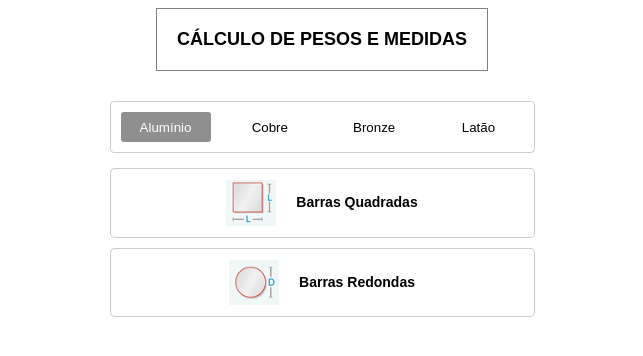
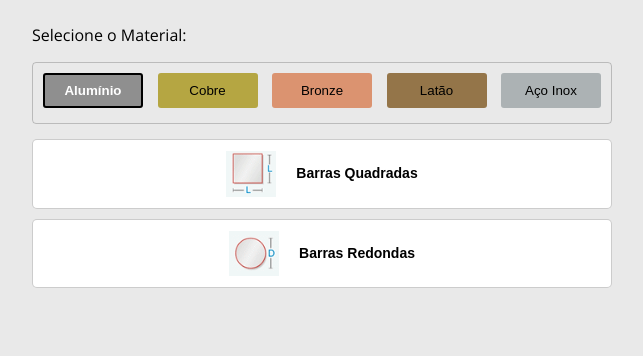
Before and after one commit to samircunha/CalculatorMetals, a plain HTML site: page index.html in a window 1280 px wide. Both pictures are taken after a click on the button "Alumínio". Shown: the whole page, without its empty margins (318-961 px from the left). Drawn offline with nearby package versions, Linux system fonts and the light colour scheme.

Commit message:
ajuste de cores dos botões. Adição do botão de açõ inox. Adição de função que deixa apenas um tipo de material aberto para cálculo.

```diff
--- a/index.html
+++ b/index.html
@@ -12,14 +12,13 @@
 
 <body>
     <section class='measurement-calculator'>
-        <div class='measurement-calculator__title'>
-            <button class='title'>CÁLCULO DE PESOS E MEDIDAS</button>
-        </div>
+        <p>Selecione o Material: </p>
         <div class='material-button'>
             <button class='material-button__buttons button-aluminio' onclick='handleSelectMaterial("aluminio")'>Alumínio</button>
             <button class='material-button__buttons button-cobre' onclick='handleSelectMaterial("cobre")'>Cobre</button>
             <button class='material-button__buttons button-bronze' onclick='handleSelectMaterial("bronze")'>Bronze</button>
             <button class='material-button__buttons button-latao' onclick='handleSelectMaterial("latao")'>Latão</button>
+            <button class='material-button__buttons button-acoinox' onclick='handleSelectMaterial("acoinox")'>Aço Inox</button>
         </div>
         <div class='measurement-calculator__body'>
             <div class='products-options'>
--- a/scripts/index.js
+++ b/scripts/index.js
@@ -1,6 +1,6 @@
 let materialSelected = '';
 let materialButtonSelected = '';
-let checkHidden = {lastOpen: '', bartype:'', status: 'close'};
+let checkOpenedNav = {status: 'close', openedNav: {classNavOpened: '', barTypeOpened: ''}};
 
 class CalculationArea {
   constructor(type, material, value) {
@@ -14,6 +14,7 @@ class CalculationArea {
     { material: "bronze", value: 8.7 / 1000 },
     { material: "cobre", value: 8.93 / 1000 },
     { material: "latao", value: 8.7 / 1000 },
+    { material: "acoinox", value: 7.9 / 1000 },
   ];
 
   pi = 3.14;
@@ -78,12 +79,23 @@ function toggleHidden (classCalculationContainerBar, time) {
 }
 
 function toggleNavBar (classCalculationContainerBar, barType) {
-   if (document.querySelector(`.${barType}`).classList[1] == "open-nav-bars"){
-    document.querySelector(`.${barType}`).setAttribute("class", `${barType} close-nav-bars`);
-    toggleHidden (classCalculationContainerBar, 0);
-  } else {
+  if(checkOpenedNav.status == 'close'){
+    console.log(true)
     document.querySelector(`.${barType}`).setAttribute("class", `${barType} open-nav-bars`);
     toggleHidden (classCalculationContainerBar, 300);
+    checkOpenedNav = {status: 'open', openedNav: {classNavOpened: classCalculationContainerBar, barTypeOpened: barType}};
+  } else {
+    if(checkOpenedNav.openedNav.barTypeOpened == barType){
+      document.querySelector(`.${barType}`).setAttribute("class", `${barType} close-nav-bars`);
+      toggleHidden (classCalculationContainerBar, 0);
+      checkOpenedNav.status = 'close';
+    } else {
+      document.querySelector(`.${checkOpenedNav.openedNav.barTypeOpened}`).setAttribute("class", `${checkOpenedNav.openedNav.barTypeOpened} close-nav-bars`);
+      toggleHidden (checkOpenedNav.openedNav.classNavOpened, 0);
+      document.querySelector(`.${barType}`).setAttribute("class", `${barType} open-nav-bars`);
+      toggleHidden (classCalculationContainerBar, 300);
+      checkOpenedNav.openedNav = {classNavOpened: classCalculationContainerBar, barTypeOpened: barType}
+    }
   }
 }
 
--- a/styles/index.css
+++ b/styles/index.css
@@ -1,25 +1,12 @@
 body {
   display: flex;
   justify-content: center;
-  font-family: 'Open Sans', sans-serif;
+  font-family: "Open Sans", sans-serif;
+  background-color: rgba(155, 153, 153, 0.212);
 }
 
 .measurement-calculator {
-  width: 425px;
-}
-
-.measurement-calculator__title {
-  display: flex;
-  justify-content: center;
-  margin-bottom: 30px;
-}
-
-.measurement-calculator__title .title {
-  background-color: white;
-  border: 1px solid gray;
-  font-size: 18px;
-  font-weight: bold;
-  padding: 20px;
+  width: 580px;
 }
 
 .square-bar,
@@ -56,10 +43,9 @@ body {
   font-weight: bold;
 }
 
-.square-bar__calculation-container{
+.square-bar__calculation-container {
   transition: transform ease-out 1s;
 }
-
 
 .square-bar__calculation-container select,
 .square-bar__calculation-container input,
@@ -74,64 +60,90 @@ body {
   border-radius: 5px;
 }
 
-.material-button{
+.material-button {
   display: flex;
   justify-content: space-between;
   border: 1px solid rgba(0, 0, 0, 0.2);
-  height: 30px;
+  height: 40px;
   border-radius: 4px;
   margin-bottom: 15px;
   padding: 10px;
 }
 
-.material-button__buttons{
+.material-button__buttons {
   padding: 5px;
-  width: 90px;
+  width: 100px;
+  height: 35px;
   border: none;
   background-color: white;
   transition: all 0.5s;
+  background-color: rgba(197, 196, 196, 0.247);
 }
 
-.material-button__buttons:hover, .button-aluminio-active, .button-cobre-active, .button-bronze-active, .button-latao-active {
+.material-button__buttons:hover,
+.button-aluminio-active,
+.button-cobre-active,
+.button-bronze-active,
+.button-latao-active,
+.button-acoinox-active {
   color: white;
+  font-weight: bold;
+  border: 2px solid rgba(0, 0, 0);
   border-radius: 3px;
   padding: 5px;
   transition: all 0.5s;
 }
 
-.button-aluminio:hover, .button-aluminio-active{
+.button-aluminio {
   background-color: #8f8f8f;
+  border-radius: 3px;
 }
 
-.button-cobre:hover, .button-cobre-active{
-  background-color: #B5A642;
+.button-acoinox {
+  background-color: #acb2b4;
+  border-radius: 3px;
 }
 
-.button-bronze:hover, .button-bronze-active{
-  background-color: #DB9370;
+.button-cobre {
+  background-color: #b5a642;
+  border-radius: 3px;
 }
 
-.button-latao:hover, .button-latao-active{
-  background-color: #947549;
+.button-bronze {
+  background-color: #db9370;
+  border-radius: 3px;
 }
 
-@keyframes openNav{
-  from {height: 50px;}
-  to{height: 165px;}
+.button-latao {
+  background-color: #947549;
+  border-radius: 3px;
 }
 
-@keyframes closeNav{
-  from {height: 165px;}
-  to{height: 50px;}
+@keyframes openNav {
+  from {
+    height: 50px;
+  }
+  to {
+    height: 165px;
+  }
 }
 
-.open-nav-bars{
+@keyframes closeNav {
+  from {
+    height: 165px;
+  }
+  to {
+    height: 50px;
+  }
+}
+
+.open-nav-bars {
   animation-name: openNav;
   animation-duration: 0.5s;
   animation-fill-mode: both;
 }
 
-.close-nav-bars{
+.close-nav-bars {
   animation-name: closeNav;
   animation-duration: 0.5s;
   animation-fill-mode: both;
```
